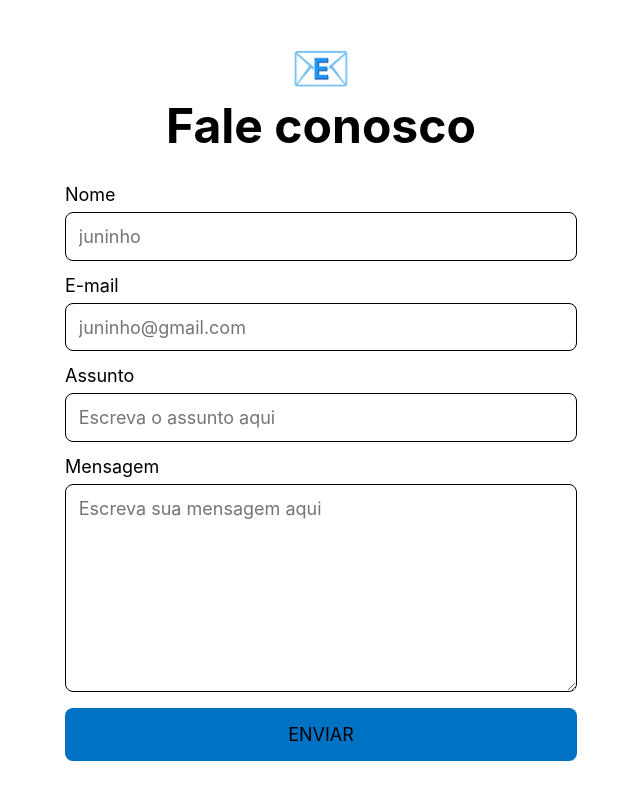
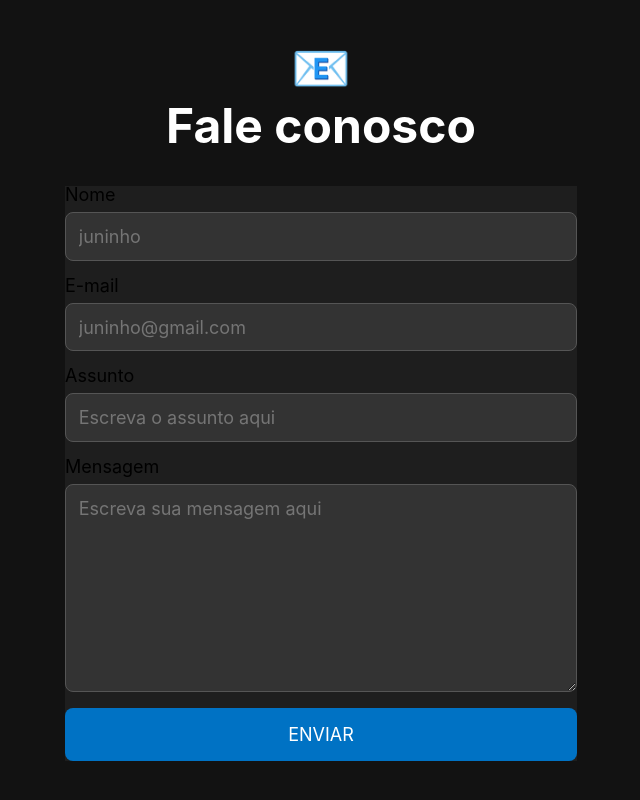
Before and after one commit to programador-elite/9bcep, a plain HTML site: page form1.html in a window 1280 px wide. Shown: the whole page, without its empty margins (319-959 px from the left). Drawn offline with Linux system fonts and the dark colour scheme.

Commit message:
Update form1.html

```diff
--- a/form1.html
+++ b/form1.html
@@ -132,6 +132,39 @@
                 min-height: 10rem; /* Ajusta a altura mínima da textarea */
             }
         }
+        /* Estilos para o modo escuro */
+@media (prefers-color-scheme: dark) {
+    body {
+        background: #121212; /* Cor de fundo escura */
+        color: #ffffff; /* Cor do texto clara */
+    }
+
+    h1, h2 {
+        color: #ffffff; /* Títulos em branco */
+    }
+
+    .form {
+        background: #1e1e1e; /* Fundo do formulário escuro */
+        color: #ffffff; /* Texto do formulário em branco */
+    }
+
+    .form input,
+    .form textarea {
+        background: #333; /* Fundo dos inputs e textareas escuro */
+        color: #ffffff; /* Texto dos inputs e textareas em branco */
+        border: 1px solid #555; /* Borda mais clara */
+    }
+
+    .form button {
+        background: #0072c4; /* Cor do botão */
+        color: #ffffff; /* Texto do botão em branco */
+    }
+
+    .form button:hover,
+    .form button:focus {
+        background: #09d; /* Cor do botão ao passar o mouse */
+    }
+}
         </style>
 </head>
 <body>
```
